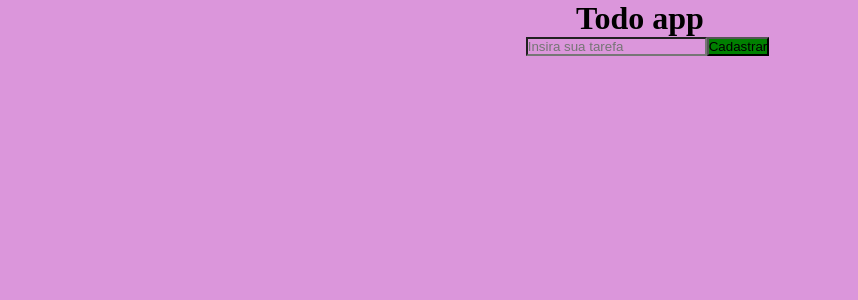
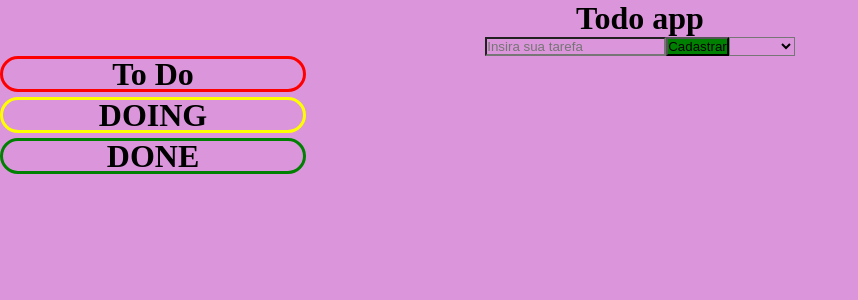
Before and after one commit to henriquetre/TODO-APP, an Angular app: page / in a window 1280 px wide. Shown: the top 300 px of the page, without its empty margins (0-858 px from the left). Built offline with nearby package versions, Linux system fonts and the light colour scheme.

Commit message:
Segunda entrega

```diff
--- a/src/app/app.component.css
+++ b/src/app/app.component.css
@@ -8,5 +8,5 @@
     color: black;
     width: 100vw;
     height: auto;
-    margin: 0;
+    margin: 0%;
 }
--- a/src/app/input/input.component.css
+++ b/src/app/input/input.component.css
@@ -2,13 +2,13 @@
     display: flex;
     justify-content: center;
     align-items: center;
-    margin-left: 15px;
+
 }
 #border{
   border-style: solid;
   border-radius: 20px;
   width: 500px;
-  height: 45px;
+  height: 35px;
   font-size: large;
   display: flex;
   flex-wrap: wrap;
@@ -21,5 +21,40 @@
   background-color: green;
 }
 .todo{
-  margin-left: 20px;
+  margin-left: 30px;
 }
+.listasT{
+  display: flex;
+  align-items: center;
+  justify-content: center;
+
+  margin-bottom: 5px ;
+  width: 300px;
+  height: 30px;
+  border-style:solid ;
+  border-radius: 20px;
+  border-color: red;
+}
+.listasDI{
+  display: flex;
+  align-items: center;
+  justify-content: center;
+
+  margin-bottom: 5px ;
+  width: 300px;
+  height: 30px;
+  border-style:solid ;
+  border-radius: 20px;
+  border-color: yellow;
+}
+.listasDN{
+  display: flex;
+  align-items: center;
+  justify-content: center;
+  margin-bottom: 5px ;
+  width: 300px;
+  height: 30px;
+  border-style:solid ;
+  border-radius: 20px;
+  border-color: green;
+}
--- a/src/app/input/input.component.html
+++ b/src/app/input/input.component.html
@@ -1,17 +1,45 @@
 <div class="alinhar">
    <input placeholder="Insira sua tarefa" [(ngModel)]="tarefa.Descricao" />
 <button (click)="adicionarTarefa()" id="cadastrar">Cadastrar</button>
+<select [(ngModel)]="tarefa.Categoria">
+   <option>TODO</option>
+   <option>DOING</option>
+   <option>DONE</option>
+   </select>
 </div>
 
+  <h1 class="listasT">To Do</h1>
+  <div *ngFor="let tarefa of listaTodo">
 
-    <div *ngFor="let tarefa of listaTarefas">
+   <p class="alinhar"class="listasT"> Descricao: {{ tarefa.Descricao }}
 
-    <p class="alinhar" id="border">Tarefa: {{ tarefa.Descricao }}
-       <input type="checkbox" class="todo"/> TODO
-        <input type="checkbox" class="todo"/>DOING
-        <input type="checkbox" class="todo"/>DONE
 
-        <button (click)="excluirTarefa(tarefa)" id="excluir">🗑️</button>
-     </p>
+       <button (click)="excluirTarefa(tarefa)" id="excluir">🗑️</button>
+        <span>{{tarefa.Categoria}}</span>
+        <button (click)="editarTarefa(tarefa)">Editar</button>
 
+
+    </p>
 </div>
+  <h1 class="listasDI">DOING</h1>
+  <div *ngFor="let tarefa of listaDoing">
+
+   <p class="alinhar"  class="listasDI"> Descricao: {{ tarefa.Descricao }}
+
+
+       <button (click)="excluirTarefa(tarefa)" id="excluir">🗑️</button>
+        <span>{{tarefa.Categoria}}</span>
+        <button (click)="editarTarefa(tarefa)">Editar</button>
+    </p>
+</div>
+  <h1 class="listasDN">DONE</h1>
+  <div *ngFor="let tarefa of listaDone">
+
+   <p class="alinhar" class="listasDN"> Descricao: {{ tarefa.Descricao }}
+
+
+       <button (click)="excluirTarefa(tarefa)" id="excluir">🗑️</button>
+        <span>{{tarefa.Categoria}}</span>
+        <button (click)="editarTarefa(tarefa)">Editar</button>
+    </p>
+</div>
--- a/src/app/input/input.component.ts
+++ b/src/app/input/input.component.ts
@@ -1,10 +1,11 @@
 import { Component, Output, EventEmitter, OnInit } from "@angular/core";
-import { T } from "@angular/core/src/render3";
-import { forEach } from "@angular/router/src/utils/collection";
+
 
 
 interface Tarefa{
     Descricao: string;
+    Categoria: string;
+    editando:  false;
 }
 
 @Component({
@@ -17,10 +18,20 @@ interface Tarefa{
 })
 export class InputComponent implements OnInit{
   ngOnInit() {
-    const lista: Tarefa[] = JSON.parse(localStorage.getItem('listaTarefas'));
-    if (lista != null) {
-      this.listaTarefas = lista;
-      console.log(lista);
+    const lista1: Tarefa[] = JSON.parse(localStorage.getItem('listaTodo'));
+    const lista2: Tarefa[] = JSON.parse(localStorage.getItem('listaDone'));
+    const lista3: Tarefa[] = JSON.parse(localStorage.getItem('listaDoing'));
+    if (lista1 != null) {
+      this.listaTodo = lista1;
+      console.log(lista1);
+    }
+    if (lista2 != null) {
+      this.listaDone = lista2;
+      console.log(lista2);
+    }
+    if (lista3 != null) {
+      this.listaDoing = lista3;
+      console.log(lista3);
     }
   }
 
@@ -28,10 +39,16 @@ export class InputComponent implements OnInit{
     @Output() click = new EventEmitter<Tarefa>();
 
     tarefa: Tarefa = {
-      Descricao: ""
+      Descricao: "",
+      Categoria: "",
+      editando: false
     };
 
     listaTarefas: Tarefa[]=[];
+
+    listaTodo: Tarefa[]=[];
+    listaDone: Tarefa[]=[];
+    listaDoing: Tarefa[]=[];
 
     tarefaAtual: Tarefa = null;
 
@@ -39,14 +56,30 @@ export class InputComponent implements OnInit{
 
     adicionarTarefa(): void{
         this.click.emit(this.tarefa);
+        console.log(this.listaDone)
+        console.log(this.listaTodo)
+        console.log(this.listaDoing)
+        const novaTarefa: Tarefa = {
+            Descricao: this.tarefa.Descricao,
+            Categoria: this.tarefa.Categoria,
+            editando:this.tarefa.editando
+          };
 
-        const novaTarefa: Tarefa = {
-            Descricao: this.tarefa.Descricao
-          };
-          this.listaTarefas.push(novaTarefa);
-        console.log(this.listaTarefas)
 
-        localStorage.setItem('listaTarefas', JSON.stringify(this.listaTarefas));
+        if(this.tarefa.Categoria==="TODO"){
+          this.listaTodo.push(novaTarefa);
+        }
+        if(this.tarefa.Categoria==="DONE"){
+          this.listaDone.push(novaTarefa);
+        }
+        if(this.tarefa.Categoria==="DOING"){
+          this.listaDoing.push(novaTarefa);
+          console.log(this.listaDoing)
+        }
+
+        localStorage.setItem('listaTodo', JSON.stringify(this.listaTodo));
+        localStorage.setItem('listaDone', JSON.stringify(this.listaDone));
+        localStorage.setItem('listaDoing', JSON.stringify(this.listaDoing));
         this.tarefa.Descricao="";
 
 
@@ -54,13 +87,34 @@ export class InputComponent implements OnInit{
 
 
     excluirTarefa(tarefa: Tarefa): void {
-      const index = this.listaTarefas.indexOf(tarefa);
+      const index = this.listaTodo.indexOf(tarefa);
+      const index1 = this.listaDoing.indexOf(tarefa);
+      const index2 = this.listaDone.indexOf(tarefa);
       if (index !== -1) {
-        this.listaTarefas.splice(index, 1);
-
+        this.listaTodo.splice(index, 1);
+      }
+      if(index1!==-1){
+        this.listaDoing.splice(index1,1);
+      }
+      if(index2!==-1){
+        this.listaDone.splice(index2,1);
       }
 
-      localStorage.setItem('listaTarefas', JSON.stringify(this.listaTarefas));
-      localStorage.removeItem(this.tarefa.Descricao);
+      localStorage.setItem('listaTodo', JSON.stringify(this.listaTodo));
+        localStorage.setItem('listaDone', JSON.stringify(this.listaDone));
+        localStorage.setItem('listaDoing', JSON.stringify(this.listaDoing));
+
     }
-}
+    editarTarefa(tarefaAux) {
+    this.tarefa.Descricao=tarefaAux.Descricao
+    this.tarefa.Categoria=tarefaAux.Categoria
+    this.excluirTarefa(tarefaAux)
+    }
+
+    salvarTarefa(tarefa) {
+      tarefa.editando = false;
+      localStorage.setItem('listaTodo', JSON.stringify(this.listaTodo));
+        localStorage.setItem('listaDone', JSON.stringify(this.listaDone));
+        localStorage.setItem('listaDoing', JSON.stringify(this.listaDoing));
+    }
+  }
```
